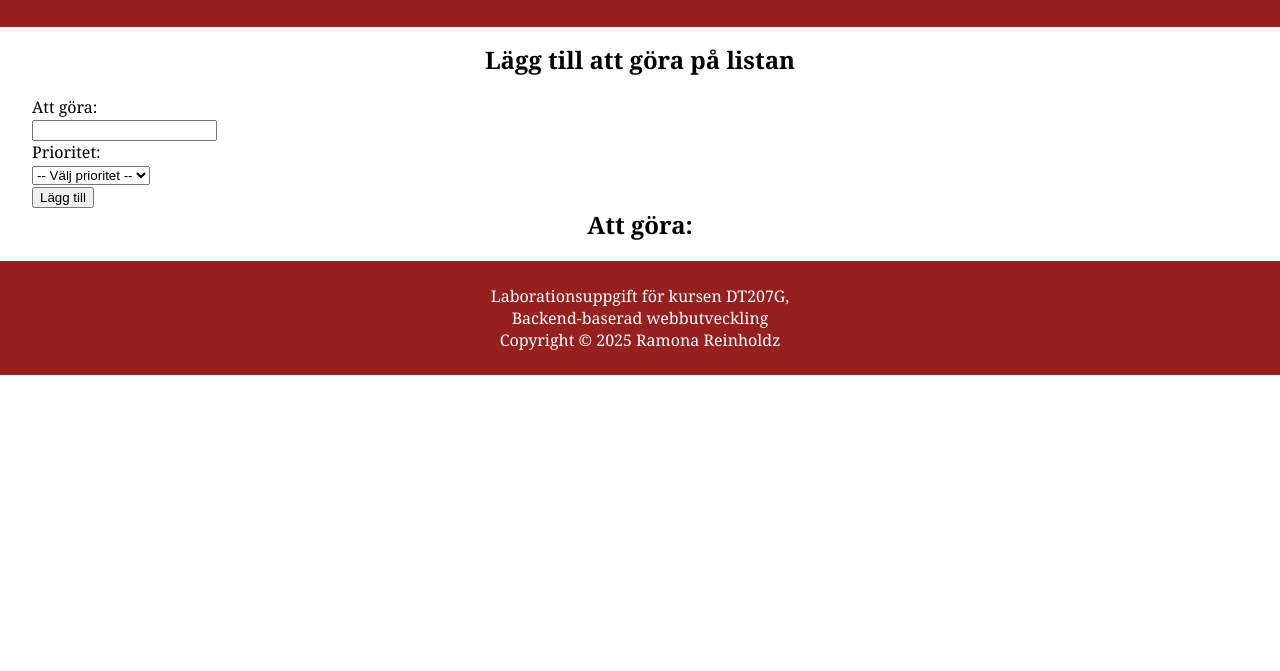
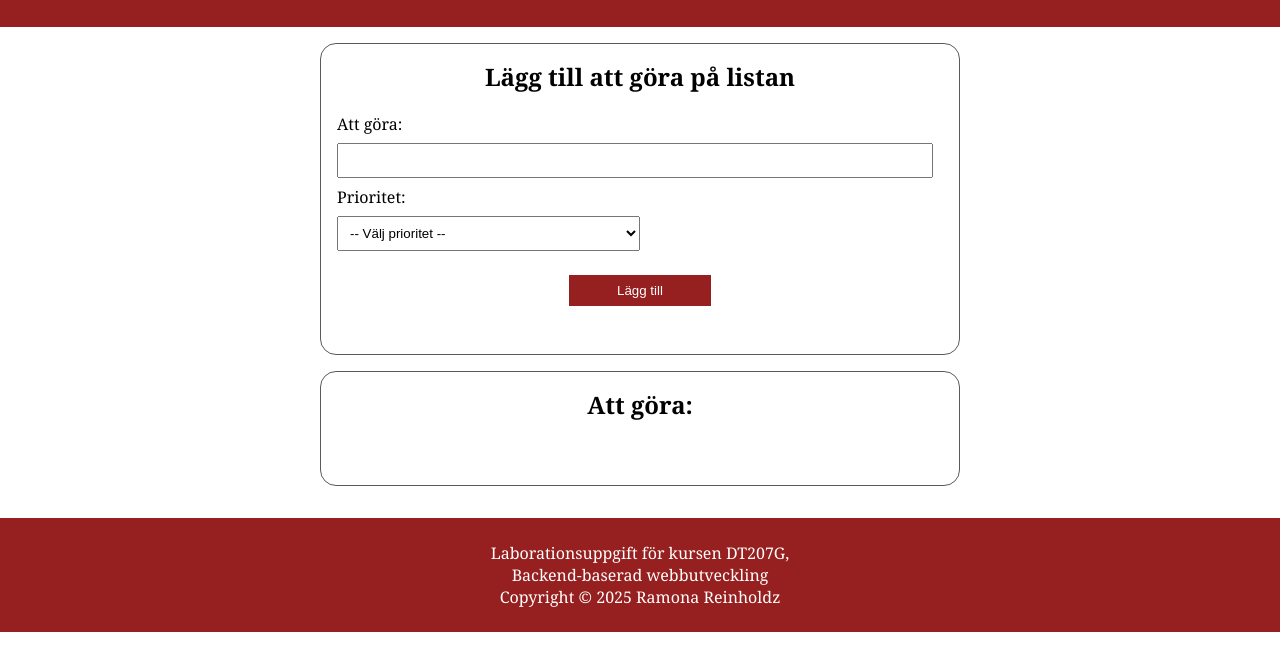
Before and after one commit to rare2400/Moment2-ts, a website built with Vite: page moment2/index.html in a window 1280 px wide. Shown: the part 75-746 px from the top of the page. Built offline with nearby package versions, Linux system fonts and the light colour scheme.

Commit message:
css formulär och lista

```diff
--- a/moment2/src/css/style.css
+++ b/moment2/src/css/style.css
@@ -27,3 +27,93 @@ h2 {
   text-align: center;
   margin-top: 0;
 }
+
+input[type="text"],
+select {
+  padding: 0.5rem;
+  margin: 0.5rem auto;
+}
+
+input[type="text"] {
+  width: 95%;
+}
+
+select {
+  width: 50%;
+}
+
+#submit-btn {
+  background-color: #961f1f;
+  color: white;
+  padding: 0.5rem 3rem;
+  border: none;
+}
+
+#submit-btn:hover {
+  background-color: #510000;
+  cursor: pointer;
+}
+
+.btn-row {
+  text-align: center;
+  padding: 1rem;
+}
+
+.ul-container {
+  margin: 1rem auto;
+  padding: 0;
+  max-width: 30rem;
+  display: grid;
+  grid-template-columns: repeat(2, 1fr);
+}
+
+.ul-container h2 {
+  grid-column: 1/3;
+  margin: 0;
+}
+
+.ul-container ul {
+  list-style: none;
+  grid-column: 1/3;
+  margin: 1rem auto;
+  padding: 0;
+  width: 80%;
+}
+
+.ul-container li {
+  margin-bottom: 1rem;
+  display: grid;
+  grid-template-columns: 80% 20%;
+}
+
+.complete-btn {
+  background-color: #145110;
+  color: white;
+  width: 4rem;
+  height: 2rem;
+  margin-left: 2rem;
+  border: none;
+  grid-column: 2/3;
+}
+
+.complete-btn:hover {
+  background-color: #0a2f00;
+  cursor: pointer;
+}
+
+@media screen and (min-width: 50rem) {
+  .container {
+    max-width: 40rem;
+    margin: 1rem auto;
+    display: grid;
+  }
+
+  .form-container,
+  .ul-container {
+    border: 1px solid #5a5a5a;
+    padding: 1rem 1rem 2rem;
+    border-radius: 1rem;
+    box-sizing: border-box;
+    max-width: 40rem;
+  }
+}
```
